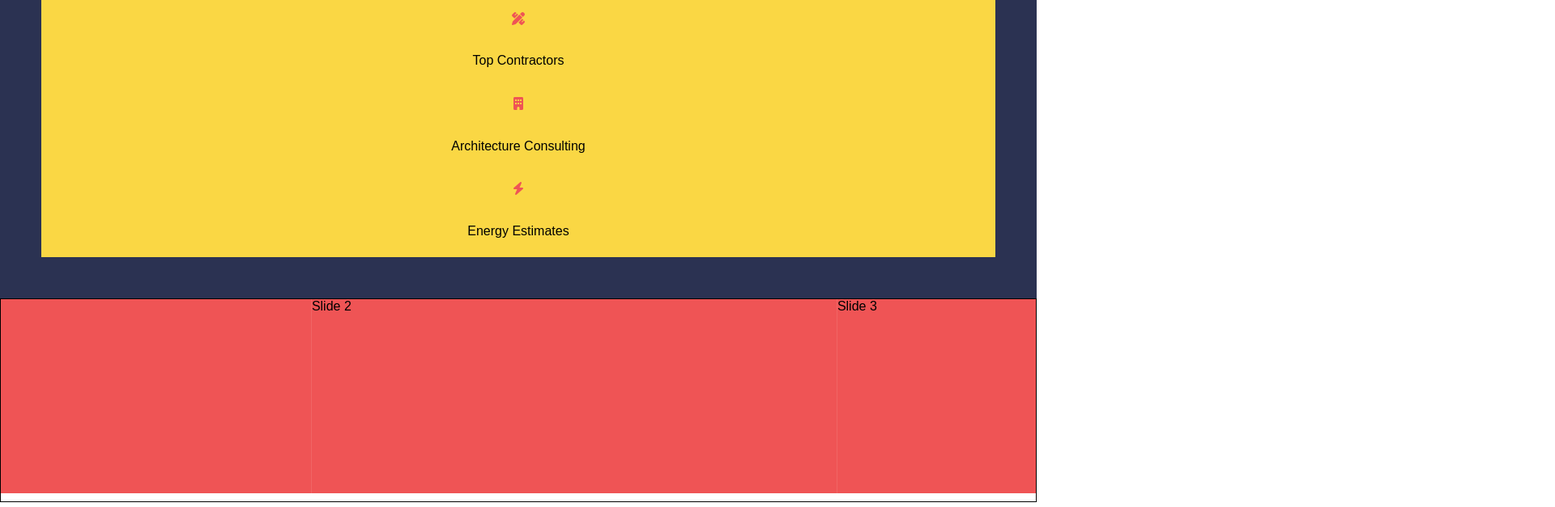
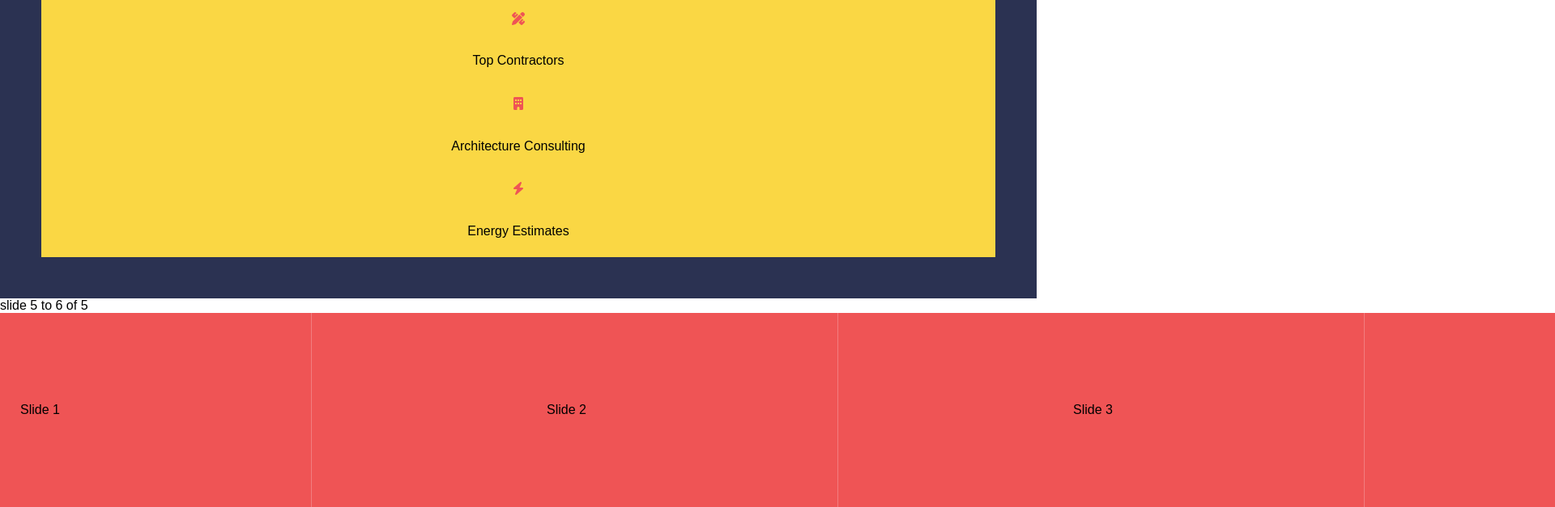
Before and after one commit to coreystone01/fictional-construction-company, a website: page src/index.html in a window 1280 px wide. Shown: the part 1434-2061 px from the top of the page at 81% size, 1920 px wide, since content can reach past the window. Drawn offline with nearby package versions, Linux system fonts and the light colour scheme; a web font is replaced by a local one.

Commit message:
add display flex, center and justify content on the slide-container class in the slide partial file

```diff
--- a/src/index.html
+++ b/src/index.html
@@ -7,7 +7,7 @@
     <link rel="stylesheet" href="https://cdn.jsdelivr.net/npm/bootstrap-icons@1.8.1/font/bootstrap-icons.css">
     <link rel="stylesheet" href="https://cdnjs.cloudflare.com/ajax/libs/font-awesome/6.1.1/css/all.min.css" integrity="sha512-KfkfwYDsLkIlwQp6LFnl8zNdLGxu9YAA1QvwINks4PhcElQSvqcyVLLD9aMhXd13uQjoXtEKNosOWaZqXgel0g==" crossorigin="anonymous" referrerpolicy="no-referrer"/>
     <script src="https://cdnjs.cloudflare.com/ajax/libs/tiny-slider/2.9.2/min/tiny-slider.js"></script>
-    <link rel="stylesheet" href="https://cdnjs.cloudflare.com/ajax/libs/tiny-slider/2.9.4/tiny-slider.css">
+    <!-- <link rel="stylesheet" href="https://cdnjs.cloudflare.com/ajax/libs/tiny-slider/2.9.4/tiny-slider.css"> -->
     <script src="https://ajax.googleapis.com/ajax/libs/jquery/3.6.0/jquery.min.js"></script>
     <link rel="stylesheet" href="/src/css/main.css">
     <script type="module" src="/src/js/app.js" defer></script>
--- a/src/sass/modules/_slider.scss
+++ b/src/sass/modules/_slider.scss
@@ -1,7 +1,6 @@
 // make sure to install tiny-slider in order to implement the js component
 .reviews    {
     height: 250px;
-    border: 1px solid black;
 }
 
 .slider {
@@ -11,16 +10,19 @@
     background-color: #fff;
 }
 
-.slide-container    {
-    height: 30vh;
-    background-color: $red;
-    margin: auto;
-    display: flex;
+.slide-container {
+	height: 30vh;
+	background-color: $red;
+	margin: auto;
+	display: flex;
 	flex-direction: column;
-    justify-content: center;
-
+	justify-content: center;
+	align-items: center;
 }
 
 .slide-item {
     color: $black;
+    // display: flex;
+	// flex-direction: column;
+    // justify-content: center;
 }
```
Also changed, not shown: src/js/app.js (+1 -18 lines), src/css/main.css.
